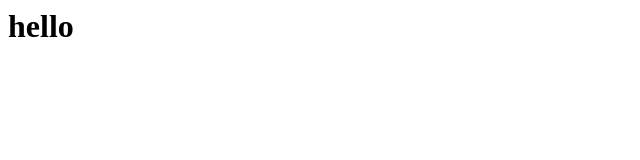
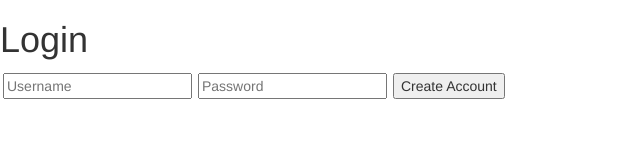
Before and after one commit to EmBla312/firstapp, a website: page pages/index.html in a window 1280 px wide. Shown: the whole page, without its empty margins (0-640 px from the left). Drawn offline with nearby package versions, Linux system fonts and the light colour scheme.

Commit message:
created basic UI

```diff
--- a/pages/index.html
+++ b/pages/index.html
@@ -3,9 +3,30 @@
     <meta charset="UTF-8">
     <meta name="viewport" content="width=device-width, initial-scale=1.0">
     <meta http-equiv="X-UA-Compatible" content="ie=edge">
-    <title>Document</title>
+    <link rel="stylesheet" href="/styles/main.css">
+    <link rel="stylesheet" href="https://maxcdn.bootstrapcdn.com/bootstrap/3.3.7/css/bootstrap.min.css" integrity="sha384-BVYiiSIFeK1dGmJRAkycuHAHRg32OmUcww7on3RYdg4Va+PmSTsz/K68vbdEjh4u" crossorigin="anonymous">
+    <title>Login</title>
 </head>
 <body>
-    <h1>hello</h1>
+    <script src="main.js"></script>
+    <h1>Login</h1>
+    <section>
+        <form action="">
+            <div class="table">
+                <div class="row">
+                    <span>
+                        <input type="text" placeholder="Username">
+                    </span>
+                    <span>
+                        <input type="text" placeholder="Password">
+                    </span>
+                    <span>
+                        <button type="submit">Create Account</button>
+                    </span>
+                </div>
+            </div>
+        </form>
+
+    </section>
 </body>
 </html>
--- /dev/null
+++ b/styles/main.css
@@ -0,0 +1,15 @@
+table {
+	width: 100%;
+	table-layout: fixed;
+	border-collapse: collapse;
+}
+.table-layout { display: table; }
+.caption {
+	display: table-caption;
+	text-align: center;
+}
+.row { display: table-row; }
+.row > * {
+	display: table-cell;
+	padding: 3px;
+}
```
